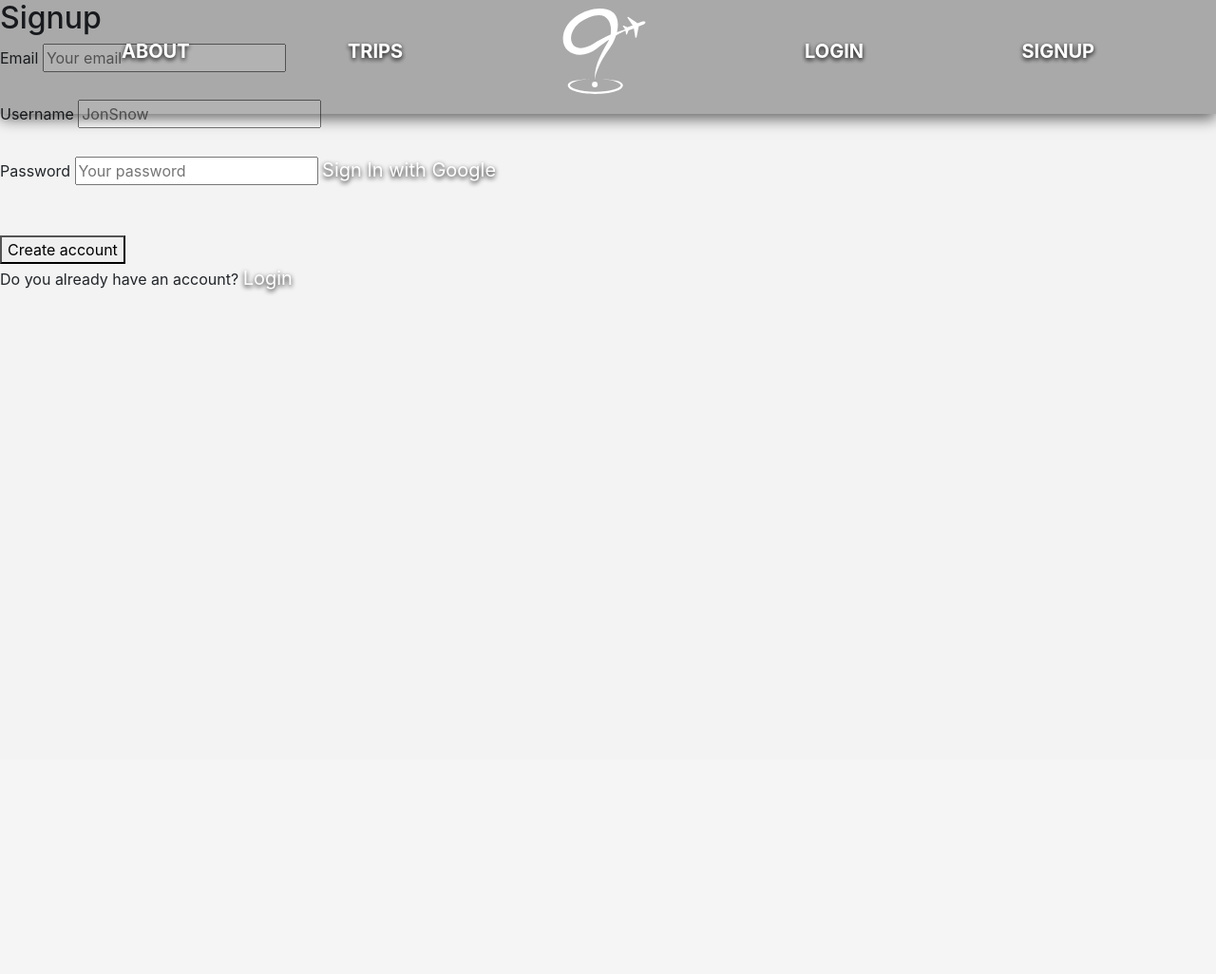
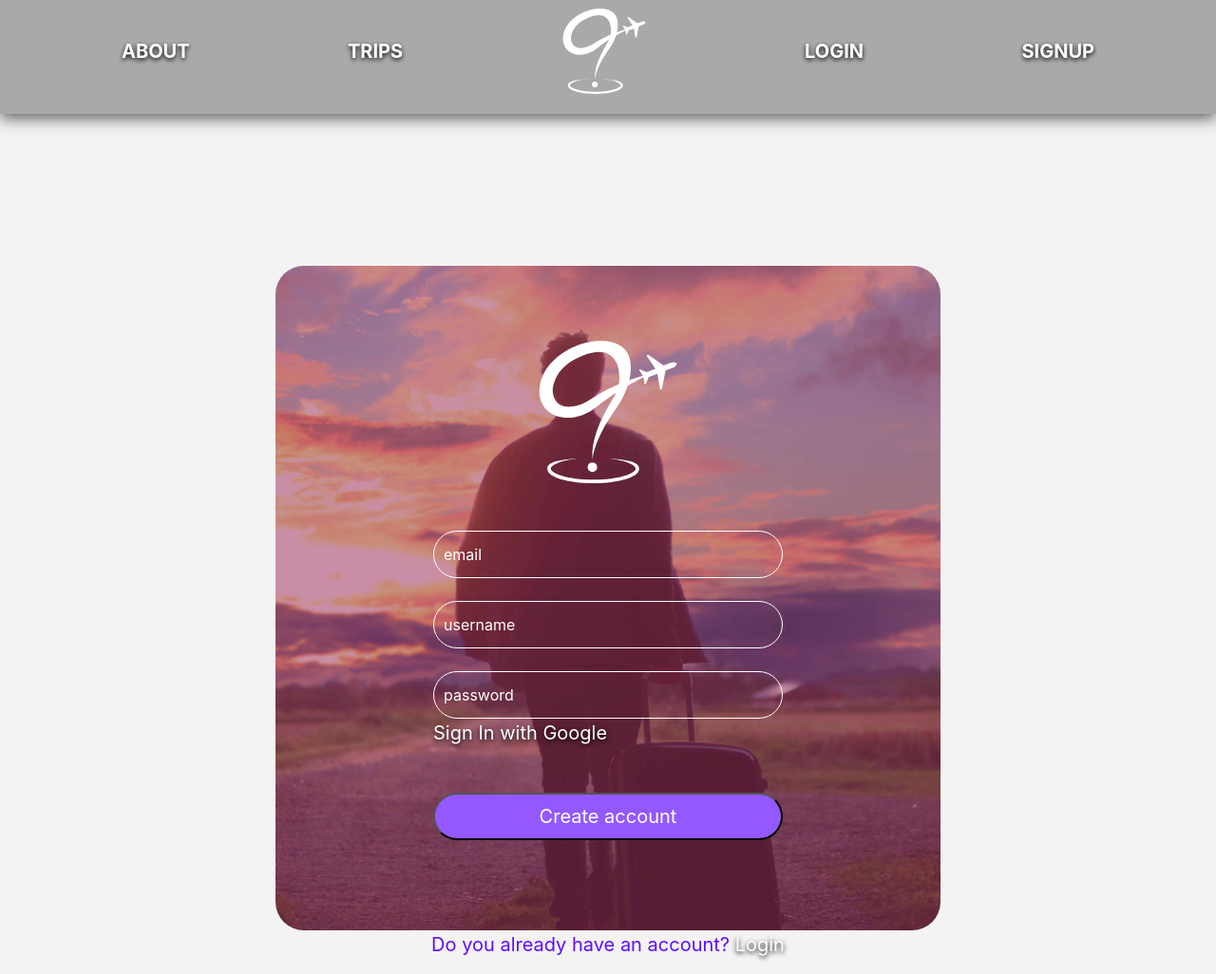
Before and after one commit to project-enigma/enigma, a Node server app: page /auth/signup in a window 1280 px wide. Shown: the whole page at 95% size. Before the commit the page ends 310 px from the top, so only its background shows below. Run offline with Node 20, Linux system fonts and the light colour scheme; data comes from the database, SQL or seed files in the repository; style sheets or scripts are compiled from the project's sources; some libraries are stand-ins or nearby versions.

Commit message:
Up to date with master (#5)
* Login and signup finished

* Login/signup finished

```diff
--- a/public/stylesheets/style.scss
+++ b/public/stylesheets/style.scss
@@ -270,20 +270,27 @@ margin: 100px 0 100px 0;
 
 //login
 
+
+
+
+
 .login-form{
-  background-color:  #9359FF;
-  width: 40%;
-  height: auto;
+
+  width: 700px;
+ height: 700px;
   border-radius:30px;
-  margin-top:180px;
+  margin-top:280px;
   display: flex;
   justify-content: center;
   flex-direction: column;
   align-items: center;
   align-content: center;
   background-image: url("../images/login-img.jpg");
-  background: contain no-repeat center;
-  padding: 10%;
+  background-repeat: no-repeat;
+  background-size: cover ;
+  background-position: center;
+
+
 
 }
 .login{
@@ -291,11 +298,77 @@ width: 100%;
 height: auto;
 display: flex;
 justify-content: center;
+align-self: auto;
+flex-direction: column;
+align-items: center;
+align-content: center;
+color: white;
 
 
 
 }
-.logo-login{
-  width: 200px;
-  height: 200px;
+.logo-login-signup{
+  width: 150px;
+  height: 150px;
 }
+.imput{
+  border-radius: 25px;
+  height: 50px;
+  width: 23rem;
+  background-color: transparent;
+  border: white solid 1px;
+  padding: 10px;
+
+}
+
+.imput-box{
+  margin-top: 50px;
+}
+::placeholder {
+  color: white;
+  opacity: 1;
+
+}
+.btn-login-signup{
+  background-color: #9359FF;
+  color: white;
+  border-radius: 25px;
+  height: 50px;
+  width: 23rem;
+  font-size: 20px;
+}
+.account-message{
+  color: #610CFF;
+  font-size: 20px;
+}
+
+
+
+
+.signup{
+  width: 100%;
+height: auto;
+display: flex;
+justify-content: center;
+align-self: auto;
+flex-direction: column;
+align-items: center;
+align-content: center;
+color: white;
+}
+.signup-form{
+  width: 700px;
+  height: 700px;
+   border-radius:30px;
+   margin-top:280px;
+   display: flex;
+   justify-content: center;
+   flex-direction: column;
+   align-items: center;
+   align-content: center;
+   background-image: url("../images/signup-img.jpg");
+   background-repeat: no-repeat;
+   background-size: cover ;
+   background-position: center;
+   color: white;
+}
--- a/views/auth/signup.hbs
+++ b/views/auth/signup.hbs
@@ -1,18 +1,18 @@
-<h2>Signup</h2>
+<div class="signup">
+  <div class="signup-form">
+
+    <img class="logo-login-signup" src="../images/enigma-logo-white.svg" alt="">
 
     <form action="/auth/signup" method="POST" id="form-container">
 
-  <label for="email">Email</label>
-  <input id="email" type="email" name="email" placeholder="Your email">
+   <div class="imput-box">
+      <input class="imput" id="email" type="email" name="email" placeholder="email">
+      <br><br>
+      <input class="imput" id="username" type="text" name="username" placeholder="username">
+      <br><br>
+      <input class="imput" id="password" type="password" name="password" placeholder="password">
+   </div>
 
-  <br><br>
-  <label for="username">Username</label>
-  <input id="username" type="text" name="username" placeholder="JonSnow">
-
-  <br><br>
-
-  <label for="password">Password</label>
-  <input id="password" type="password" name="password" placeholder="Your password">
 
       <a href="/auth/google">Sign In with Google</a>
       <br>
@@ -21,10 +21,14 @@
       {{/if}}
       <br><br>
 
-  <button>Create account</button>
+      <button class="btn-login-signup">Create account</button>
 
+
+      </p>
+    </form>
+
+  </div>
   <p class="account-message">
         Do you already have an account?
         <a href="/auth/login">Login</a>
-  </p>
-</form>
+</div>
--- a/views/index.hbs
+++ b/views/index.hbs
@@ -1,3 +1,4 @@
+<div id="carouselExampleControls" class="carousel slide carousel-fade" data-interval="2800" data-ride="carousel">
 <div id="carouselExampleControls" class="carousel slide carousel-fade" data-interval="2000" data-ride="carousel">
   <div class="carousel-inner">
     <div class="carousel-item active">
```
Also changed, not shown: views/auth/login.hbs (+12 -9 lines), public/images/login-img.jpg, public/images/signup-img.jpg (added). Lines whose indentation alone changed are shown as unchanged.
